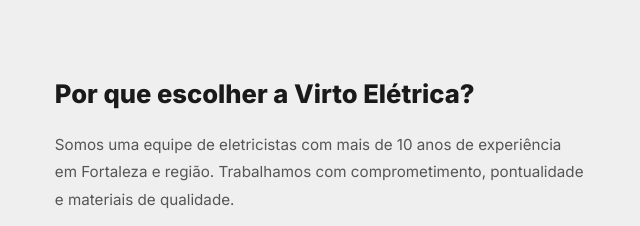
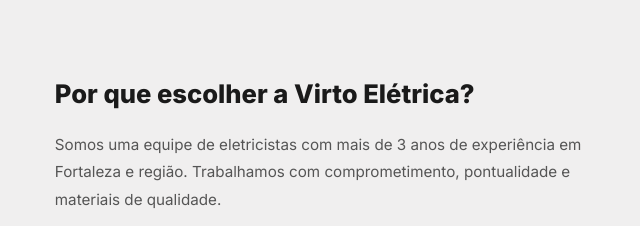
Before and after one commit to rpijoao/virto-eletrica, a plain HTML site: page index.html in a window 1280 px wide. Shown: the part 2160-2386 px from the top of the page, 22-662 px from the left. Drawn offline with Linux system fonts and the light colour scheme.

Commit message:
Add files via upload

```diff
--- a/index.html
+++ b/index.html
@@ -444,7 +444,7 @@
     <div>
       <h2 class="sobre-title">Por que escolher a Virto Elétrica?</h2>
       <p class="sobre-text">
-        Somos uma equipe de eletricistas com mais de 10 anos de experiência em Fortaleza e região.
+        Somos uma equipe de eletricistas com mais de 3 anos de experiência em Fortaleza e região.
         Trabalhamos com comprometimento, pontualidade e materiais de qualidade.
       </p>
       <p class="sobre-text">
```
